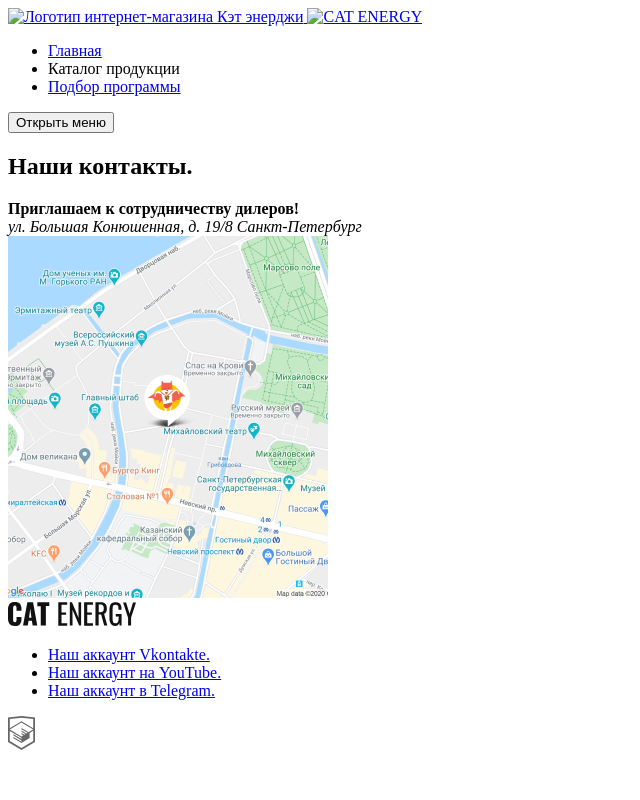
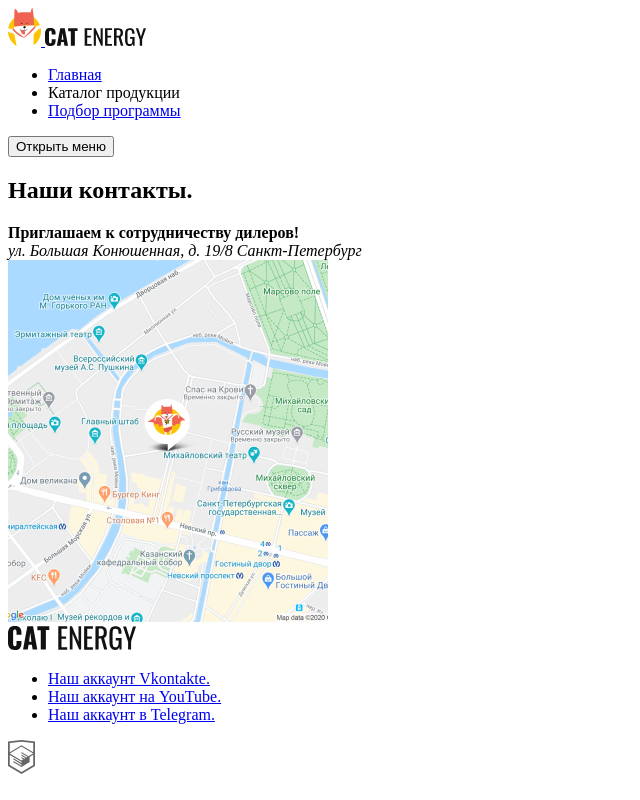
Before and after one commit to htmlacademy-adaptive/1745893-cat-energy-1, a website: page source/catalog.html in a window 1280 px wide. Shown: the whole page, without its empty margins (0-640 px from the left). Drawn offline with Linux system fonts and the light colour scheme.

Commit message:
Добавляет раздел main на страницы сайта

```diff
--- a/source/catalog.html
+++ b/source/catalog.html
@@ -7,8 +7,8 @@
   <body class="page__body">
     <header class="main-header">
       <a class="main-header__logo" href="./index.html">
-        <img src="./img/header-logo-pic.svg" width="33" height="38" alt="Логотип интернет-магазина Кэт энерджи">
-        <img src="./img/header-logo-text.svg" width="101" height="18" alt="CAT ENERGY">
+        <img src="./img/content/header-logo-pic.svg" width="33" height="38" alt="Логотип интернет-магазина Кэт энерджи">
+        <img src="./img/content/header-logo-text.svg" width="101" height="18" alt="CAT ENERGY">
       </a>
       <nav class="main-header__nav main-nav">
         <ul class="main-nav__list site-navigation">
@@ -27,6 +27,7 @@
         <span class="visually-hidden">Открыть меню</span>
       </button>
     </header>
+    <main class="main-container"></main>
     <footer class="main-footer">
       <section class="main-footer__contacts contacts">
         <h2 class="visually-hidden">Наши контакты.</h2>
```
Also changed, not shown: source/form.html (+1 -0 lines), source/index.html (+1 -0 lines).
